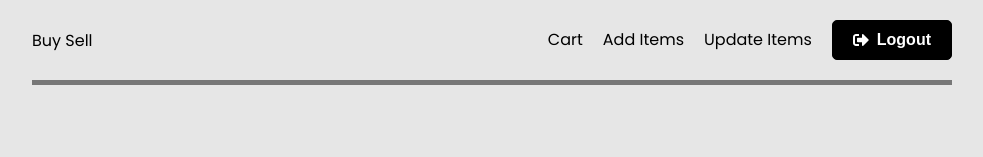
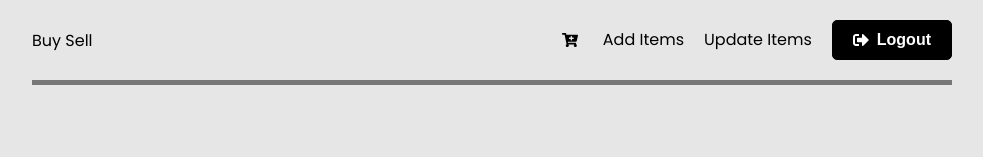
Before and after one commit to g-priime/mern-buy-sell, a React (Create React App) app in the folder frontend/: page / in a window 1280 px wide. Shown: the top 157 px of the page, without its empty margins (148-1131 px from the left). Built offline with nearby package versions, Linux system fonts and the light colour scheme; no server answers; sample sign-in values are in the browser's storage.

Commit message:
added cart icon to header

```diff
--- a/frontend/src/components/Header.jsx
+++ b/frontend/src/components/Header.jsx
@@ -1,4 +1,4 @@
-import { FaSignInAlt, FaSignOutAlt, FaUser } from "react-icons/fa";
+import { FaCartPlus, FaSignInAlt, FaSignOutAlt, FaUser } from "react-icons/fa";
 import { Link, useNavigate } from "react-router-dom";
 import { useSelector, useDispatch } from "react-redux";
 import { logout, reset } from "../features/auth/authSlice";
@@ -23,7 +23,7 @@ function Header() {
         {user ? (
           <>
             <li>
-              <Link to="/cart">Cart</Link>
+              <Link to="/cart"><FaCartPlus /></Link>
             </li>
             <li>
               <Link to="/add">Add Items</Link>
```
